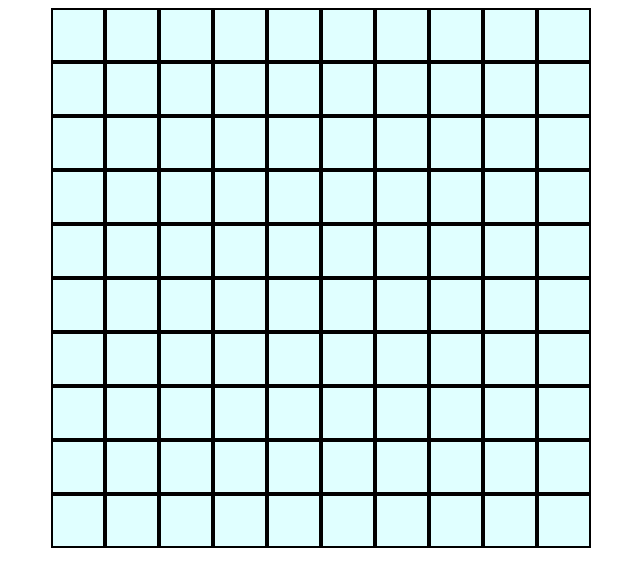
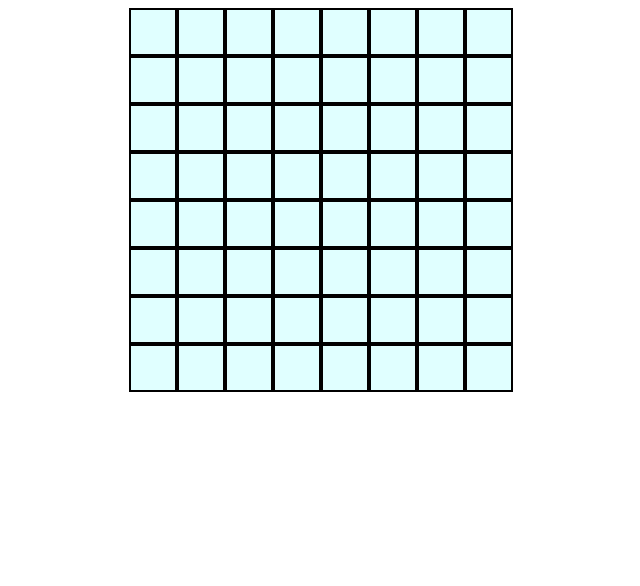
Before and after one commit to tgentry300/gridandcellclass, a plain HTML site: page index.html in a window 1280 px wide. Shown: the whole page, without its empty margins (319-959 px from the left). Drawn offline with Linux system fonts and the light colour scheme.

Commit message:
commited again

```diff
--- a/main.js
+++ b/main.js
@@ -41,8 +41,7 @@ Cell.prototype = {
     }
 }
 
-const newGame = new Grid(10, 10, document.querySelector("main"))
+const newGame = new Grid(8, 8, document.querySelector("main"))
 const newCell = new Cell()
 newGame.createGameGridArray()
 newGame.createColumn()
-newCell.createCell()
--- a/style.css
+++ b/style.css
@@ -10,6 +10,7 @@ main{
     display: flex;
     border: black 2px solid;
     background-color: lightcyan;
-    width: 50px;
-    height: 50px;
+    width: 3rem;
+    height: 3rem;
+    box-sizing: border-box;
 }
```
